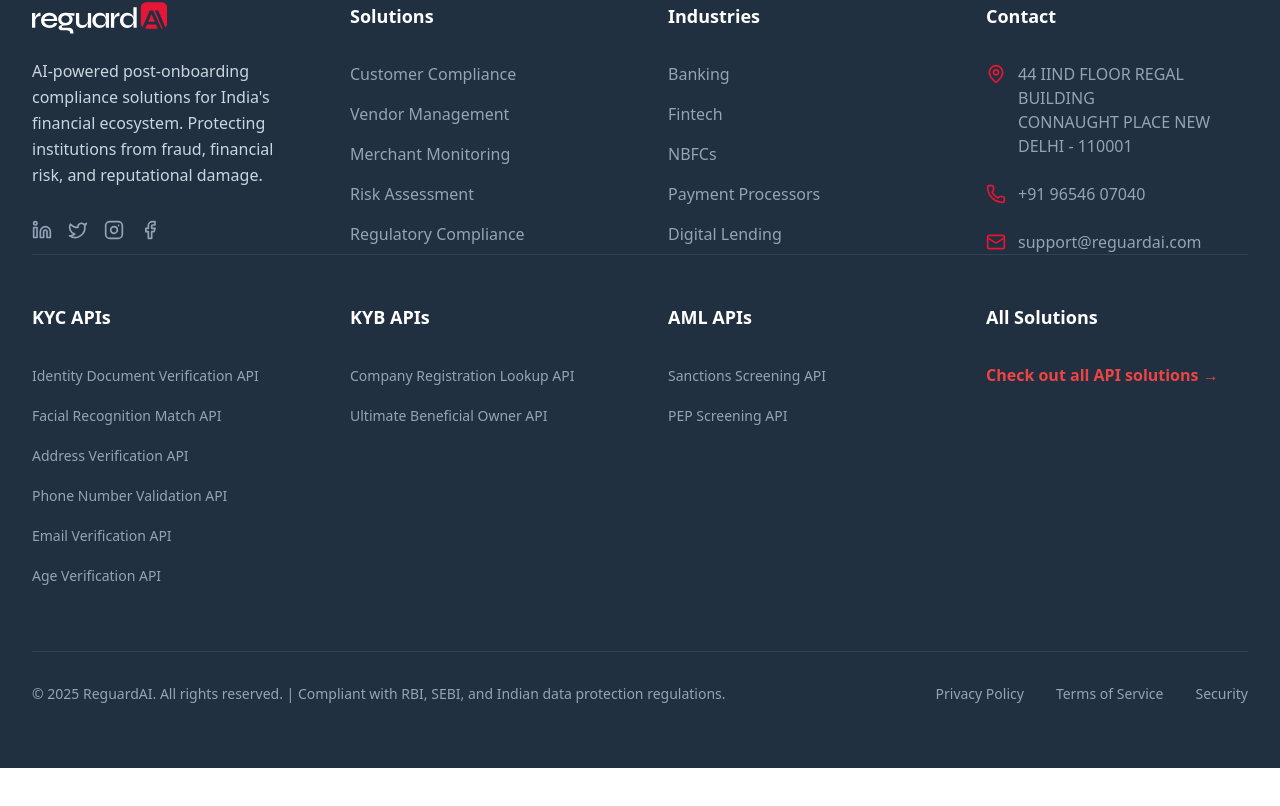
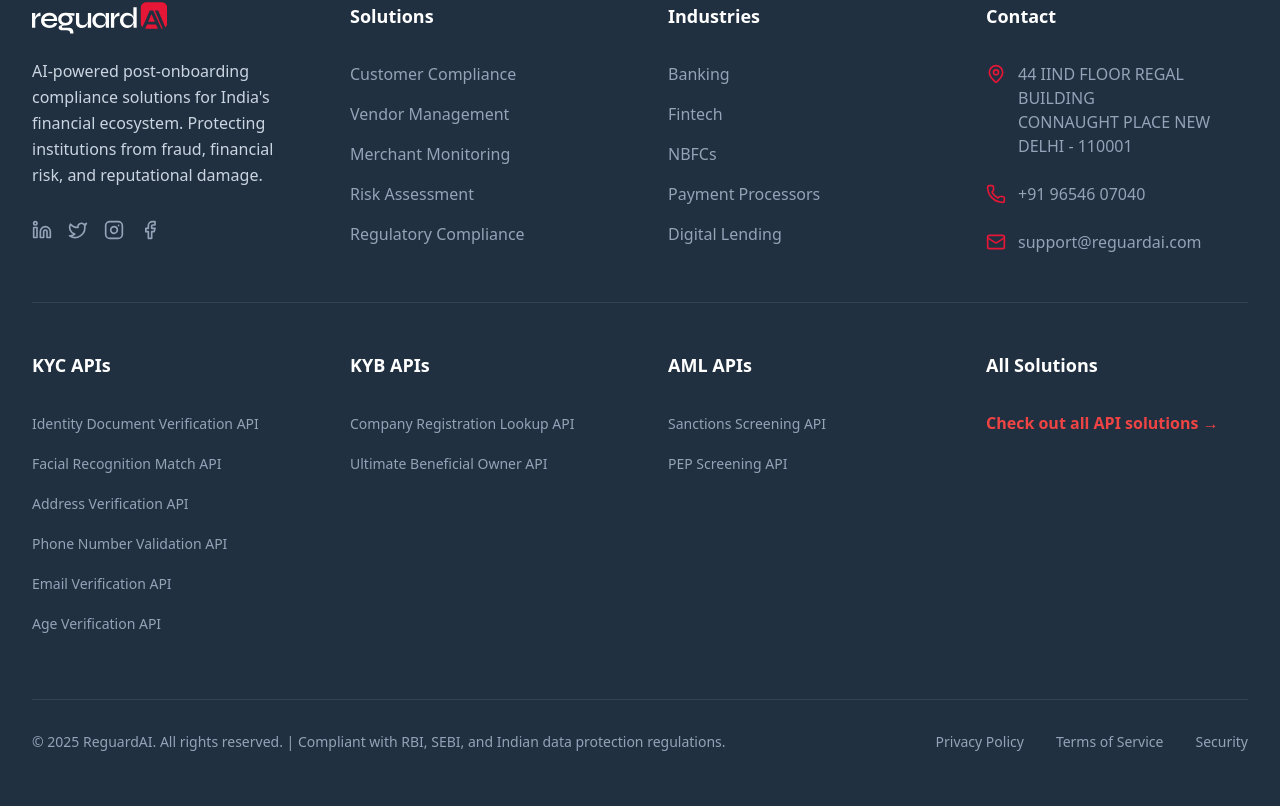
Before and after one commit to mitsuxhoney/ReguardAI, a React (Vite) app: page /contact in a window 1280 px wide. Shown: the part 1341-2147 px from the top of the page. Before the commit the page ends 2109 px from the top, so only its background shows below. Built offline with nearby package versions, Linux system fonts and the light colour scheme; no server answers.

Commit message:
footer-divider-line

```diff
--- a/src/components/Footer.jsx
+++ b/src/components/Footer.jsx
@@ -134,7 +134,7 @@
         </div>
 
   {/* Second Row - API Links */}
-        <div className="border-t border-slate-700 pt-12">
+        <div className="border-t mt-12 border-slate-700 pt-12">
           <div className="grid lg:grid-cols-4 gap-x-14 gap-y-12">
 
             {/* KYC APIs */}
```
